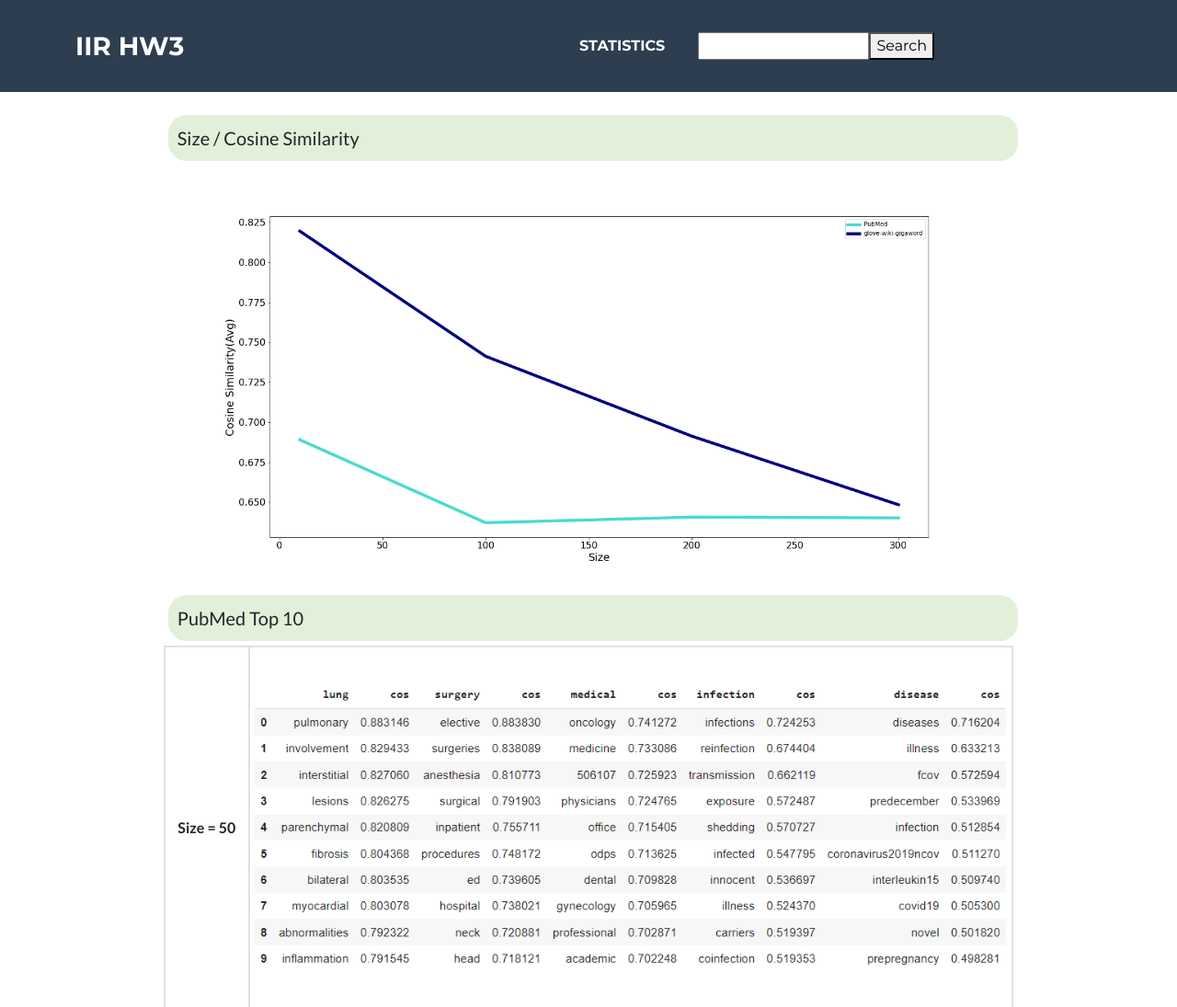
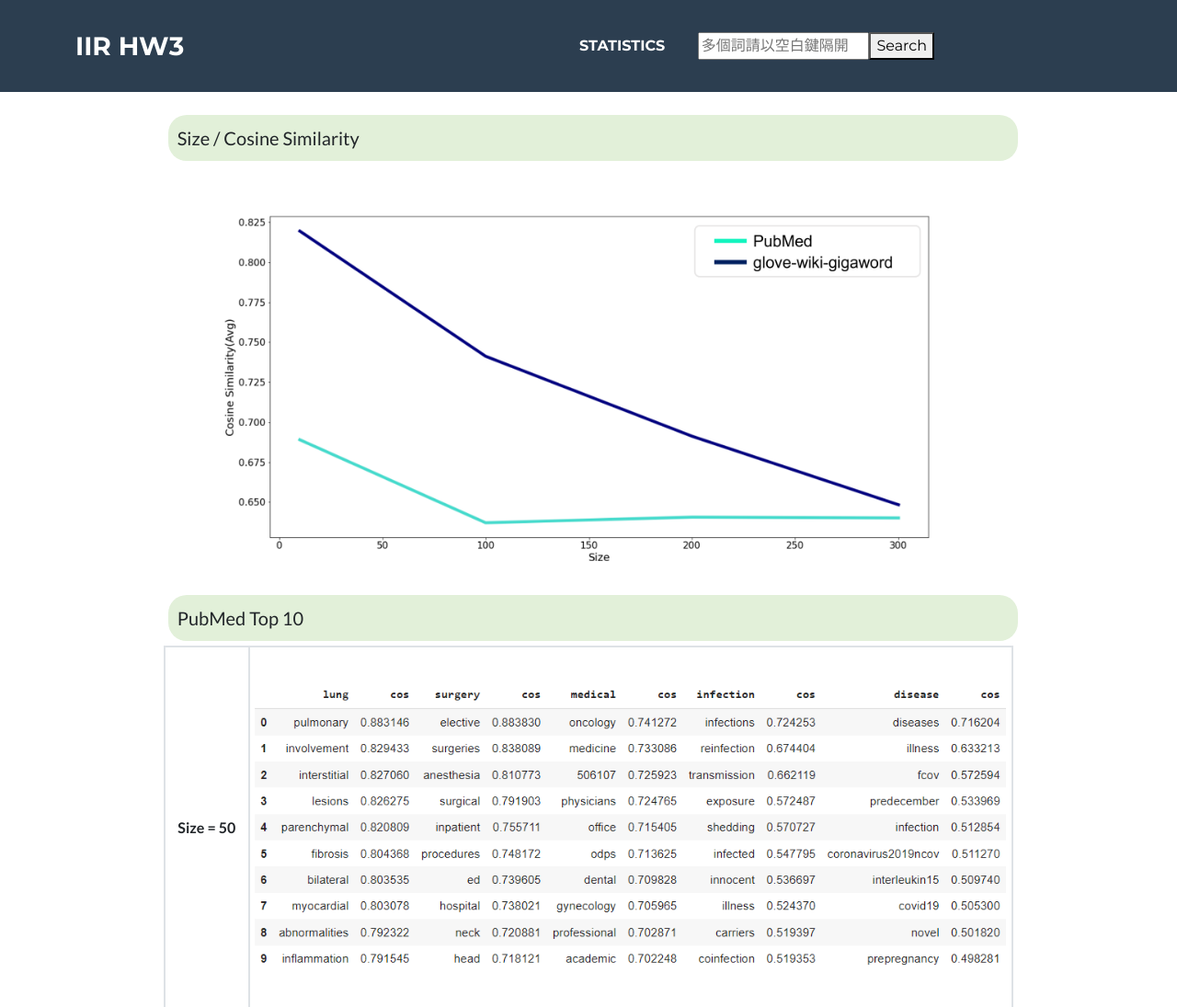
Before and after one commit to lingxuanying/BIR_Project, a Django app: page /statistics in a window 1280 px wide. Shown: the top 1095 px of the page at 92% size. Run offline with Django 3.2, Linux system fonts and the light colour scheme; some libraries are stand-ins or nearby versions.

Commit message:
change the statistics picture

```diff
--- a/templates/index.html
+++ b/templates/index.html
@@ -32,7 +32,7 @@
 
                     </ul>
 
-                    <input id="myText" name="search_text" type="text" style="width:15%;">
+                    <input placeholder="多個詞請以空白鍵隔開" id="myText" name="search_text" type="text" style="width:15%;">
                     <button onclick="myFunction()" style="margin-right: 10px;">Search</button>
                 </div>
             </div>
--- a/templates/result.html
+++ b/templates/result.html
@@ -103,7 +103,7 @@
             </nav>
         </div>
         {% if graph %}
-            <div class="container" style="padding-left: 10%;" >
+            <div class="container" style="padding-left: 25%;" >
             {% autoescape off %}
                 {{ graph }}
             {% endautoescape %}
@@ -115,8 +115,8 @@
             </nav>
         </div>
         {% if graph %}
-            <div class="container" style="padding-left: 10%;padding-top: 5%;" >
-                <p style="width: 50%;">{{ graph2D|safe }}</p>
+            <div class="container" style="padding-left: 25%;padding-top: 5%;" >
+                {{ graph2D|safe }}
             </div>
         {% endif %}
 
--- a/templates/statistics.html
+++ b/templates/statistics.html
@@ -106,7 +106,7 @@
 
 
                     </ul>
-                    <input id="myText" name="search_text" type="text" style="width:30%;padding-right: 20px;">
+                    <input placeholder="多個詞請以空白鍵隔開" id="myText" name="search_text" type="text" style="width:30%;padding-right: 20px;">
                     <button onclick="myFunction()" style="margin-right: 200px;">Search</button>
                 </div>
             </div>
@@ -118,7 +118,7 @@
 
             </nav>
             {% load static %}
-            <img src="{% static 'assets/img/cos_sim.png'%}">
+            <img src="{% static 'assets/img/cos_sim2.png'%}">
         </div>
         <div class="container" style="width: 85%;line-height: 30px;" >
             <nav class="navbar navbar-expand-lg navbar-light bg-light navbar-username ">
--- a/word2vec/views.py
+++ b/word2vec/views.py
@@ -120,8 +120,8 @@ def display_pca_scatterplot_3D(model, user_input=None, words=None, label=None, c
             family=" Courier New ",
             size=15),
         autosize=False,
-        width=1000,
-        height=1000
+        width=700,
+        height=700
     )
 
     plot_figure = go.Figure(data=data, layout=layout)
@@ -201,8 +201,8 @@ def display_pca_scatterplot_2D(model, user_input=None, words=None, label=None, c
             family=" Courier New ",
             size=15),
         autosize=False,
-        width=1000,
-        height=1000
+        width=700,
+        height=700
     )
 
     plot_figure = go.Figure(data=data, layout=layout)
```
Also changed, not shown: word2vec/static/assets/img/cos_sim2.png (added).
